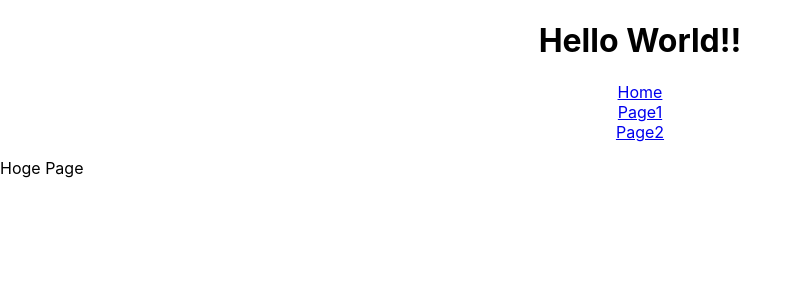
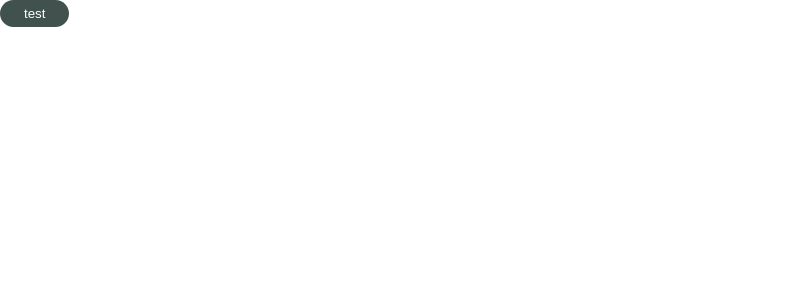
Before and after one commit to hisayuki-komatsu/chapter-react, a React (Create React App) app: page / in a window 1280 px wide. Shown: the top 300 px of the page, without its empty margins (0-802 px from the left). Built offline with nearby package versions, Linux system fonts and the light colour scheme.

Commit message:
add primary button

```diff
--- a/src/App.tsx
+++ b/src/App.tsx
@@ -2,24 +2,36 @@ import { useCallback, useState } from 'react'
 import './App.css'
 import { BrowserRouter, Link } from 'react-router-dom'
 import { Router } from './router/router'
+import { PrimaryButton } from './components/atoms/buttons/primary-button'
 
 const App = () => {
   return (
-    <BrowserRouter>
-      <div className="App">
-        <h1>Hello World!!</h1>
-        <Link to="/">Home</Link>
-        <br />
-        <Link to="/page1">Page1</Link>
-        <br />
-        <Link to="/page2">Page2</Link>
-      </div>
-      <Router />
-    </BrowserRouter>
+    <div className="app">
+      <PrimaryButton>test</PrimaryButton>
+    </div>
   )
 }
 
 export default App
+
+// ---------- section 5 ----------
+// const App = () => {
+//   return (
+//     <BrowserRouter>
+//       <div className="App">
+//         <h1>Hello World!!</h1>
+//         <Link to="/">Home</Link>
+//         <br />
+//         <Link to="/page1">Page1</Link>
+//         <br />
+//         <Link to="/page2">Page2</Link>
+//       </div>
+//       <Router />
+//     </BrowserRouter>
+//   )
+// }
+
+// -------- section 3 - 4 --------
 
 // const App = () => {
 //   const [text, setText] = useState('')
--- /dev/null
+++ b/src/components/atoms/buttons/primary-button.module.scss
@@ -0,0 +1,12 @@
+.button {
+  padding: 6px 24px;
+  border-radius: 25px;
+  border: none;
+  outline: none;
+  color: #ffffff;
+  background-color: #40514e;
+  &:hover {
+    opacity: 0.8;
+    cursor: pointer;
+  }
+}
--- /dev/null
+++ b/src/components/atoms/buttons/primary-button.tsx
@@ -0,0 +1,6 @@
+import styles from './primary-button.module.scss'
+
+export const PrimaryButton = (props: any) => {
+  const { children } = props
+  return <button className={styles.button}>{children}</button>
+}
```
